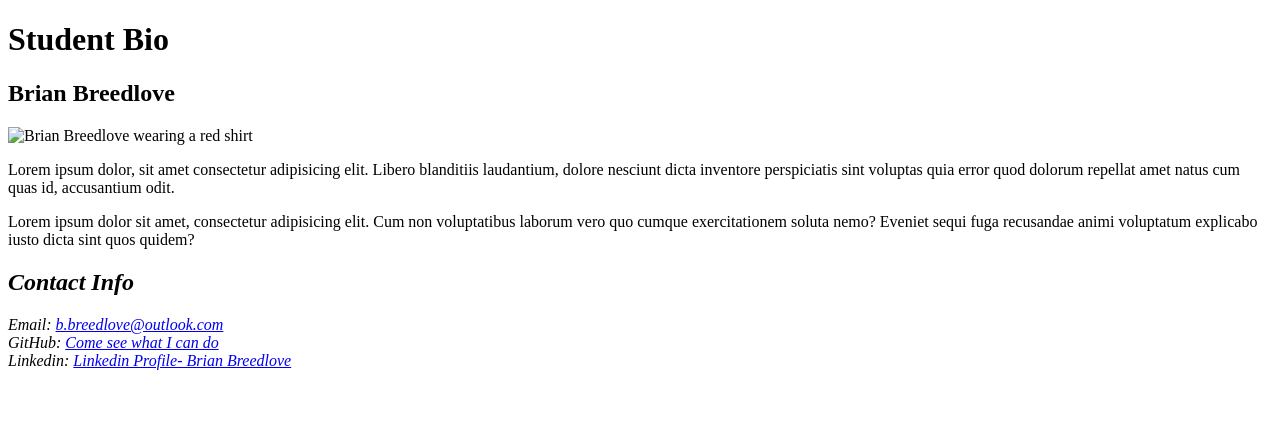
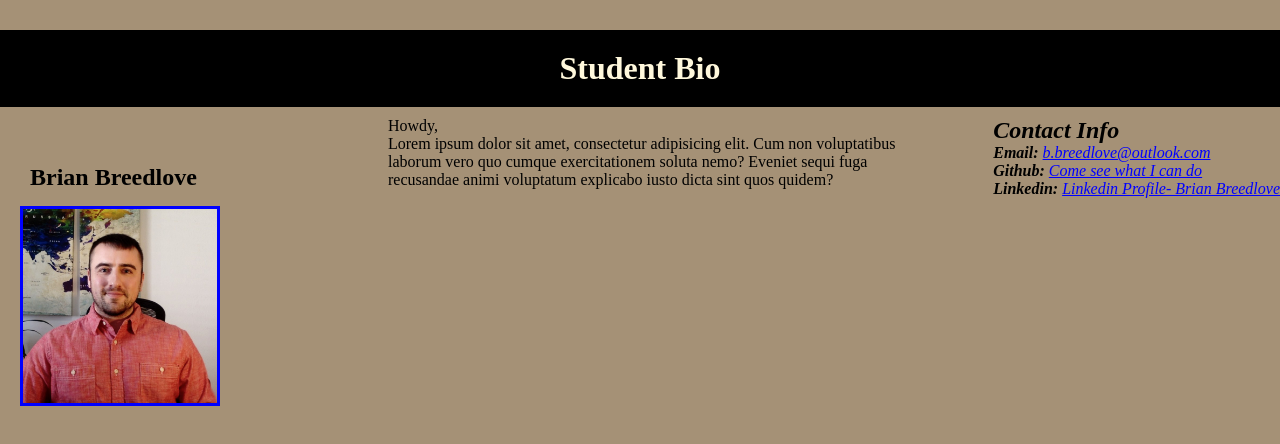
Before and after one commit to Cerberus0013/My-Bio, a plain HTML site: page index.html in a window 1280 px wide. Drawn offline with Linux system fonts and the light colour scheme.

Commit message:
aligned along side eachother

```diff
--- a/assets/style.css
+++ b/assets/style.css
@@ -0,0 +1,64 @@
+* {
+    margin: 0;
+    padding: 0;
+    box-sizing: border-box;
+    background-color: rgb(165, 145, 118);
+
+}
+
+
+h1{
+    color: cornsilk;
+    padding: 20px 35px;
+    height: 40%;
+    text-align: center;
+    background-color: black;
+    margin-top: 30px;
+    margin-bottom: 10px;
+}
+
+#bio {
+    display: inline-block;
+    width: 30%;
+
+}
+
+#bio h2 {
+    font-weight: bold;
+    margin: 15px  30px;
+}
+
+
+#bio img {
+    float: left;
+    width 200px;
+    height: 200px;
+    margin-left: 20px;
+    border: 3px solid blue;
+}
+
+#about-me {
+    display: inline-block;
+    width: 40%;
+
+
+}
+
+
+#contact {
+    width 30%;
+    float: right;
+}
+
+a {
+    color:blue;
+}
+
+
+
+
+
+.container {
+  width: 1024px;
+  margin: 0 auto;
+}
--- a/index.html
+++ b/index.html
@@ -1,29 +1,52 @@
 <!DOCTYPE html>
 <html lang="en">
   <head>
-    <meta charset="UTF-8">
-    <meta name="viewport" content="width=device-width, initial-scale=1.0">
+    <meta charset="UTF-8" />
+
     <title>Student Bio- Brian Breedlove</title>
+    <link rel="stylesheet" href="./assets/style.css" />
   </head>
   <body>
     <header>
       <h1>Student Bio</h1>
+    </header>
+    <section id="bio">
       <h2>Brian Breedlove</h2>
-    </header>
-    <section>
-        <img src="./assets/images/Photo on 1-17-21 at 2.55 PM #2 #2.jpg" alt="Brian Breedlove wearing a red shirt"/>
+      <img
+        id="bio-image"
+        src="./assets/images/1610920805277.jpeg"
+        alt="Brian Breedlove wearing a red shirt"
+      />
     </section>
-    <section class="about-me">
+    <section id="about-me">
       <div>
-            <p>Lorem ipsum dolor, sit amet consectetur adipisicing elit. Libero blanditiis laudantium, dolore nesciunt dicta inventore perspiciatis sint voluptas quia error quod dolorum repellat amet natus cum quas id, accusantium odit.</p>
-            <p>Lorem ipsum dolor sit amet, consectetur adipisicing elit. Cum non voluptatibus laborum vero quo cumque exercitationem soluta nemo? Eveniet sequi fuga recusandae animi voluptatum explicabo iusto dicta sint quos quidem?</p>
+        <p>Howdy,</p>
+        <p>
+          Lorem ipsum dolor sit amet, consectetur adipisicing elit. Cum non
+          voluptatibus laborum vero quo cumque exercitationem soluta nemo?
+          Eveniet sequi fuga recusandae animi voluptatum explicabo iusto dicta
+          sint quos quidem?
+        </p>
       </div>
     </section>
-    <address class="contact">
+    <address id="contact">
       <h2>Contact Info</h2>
-           Email: <a href="mailto:b.breedlove@outlook.com" target= _blank>b.breedlove@outlook.com</a> <br>
-           GitHub: <a href="https://github.com/Cerberus0013" target="_blank" > Come see what I can do</a> <br>
-           Linkedin: <a href="https://www.linkedin.com/in/brian-breedlove-64222b153/" target="_blank" >Linkedin Profile- Brian Breedlove </a>
+      <strong> Email: </strong>
+      <a href="mailto:b.breedlove@outlook.com" target="_blank"
+        >b.breedlove@outlook.com</a
+      >
+      <br />
+      <strong>Github:</strong>
+      <a href="https://github.com/Cerberus0013" target="_blank">
+        Come see what I can do</a
+      >
+      <br />
+      <strong>Linkedin:</strong>
+      <a
+        href="https://www.linkedin.com/in/brian-breedlove-64222b153/"
+        target="_blank"
+        >Linkedin Profile- Brian Breedlove
+      </a>
     </address>
   </body>
 </html>
```
Also changed, not shown: assets/images/1610920805277.jpeg (added), 3 other files. Lines whose indentation alone changed are shown as unchanged.
